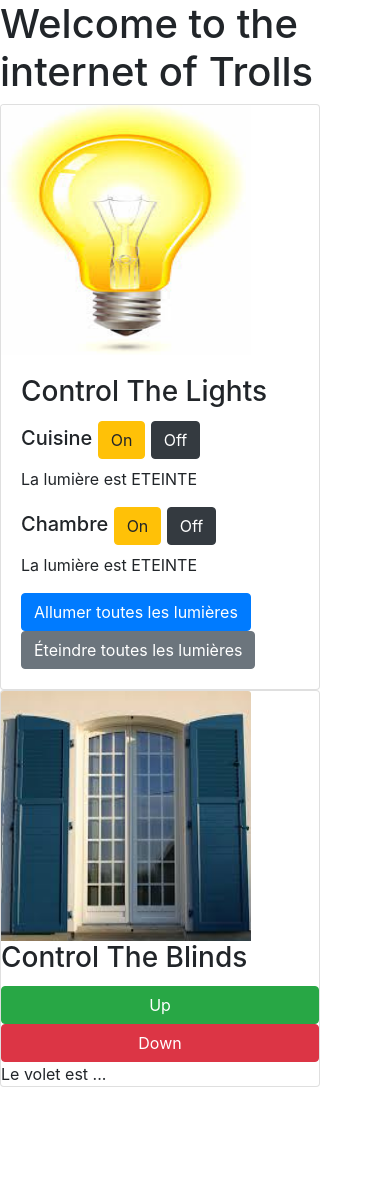
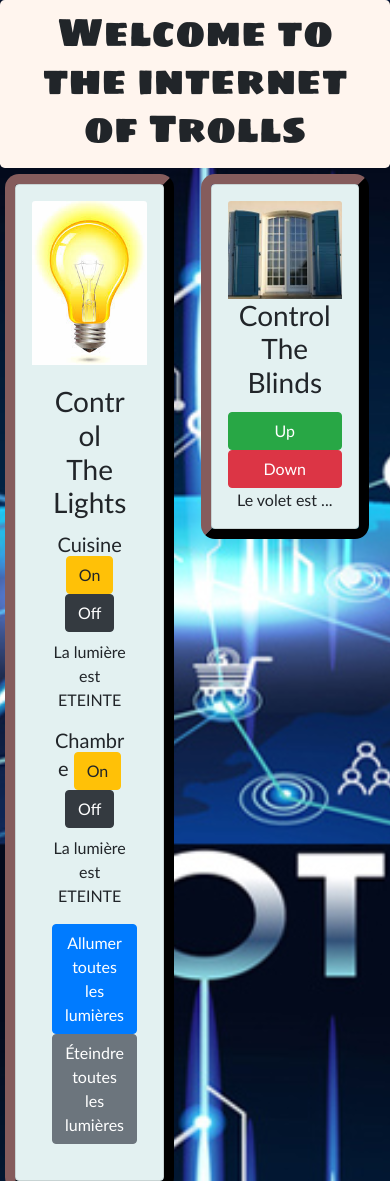
Before and after one commit to mgabelle/interfaceIot, a Flask app: page / in a window 390 px wide. Before the commit the page ends 1087 px from the top, so only its background shows below. Run offline with Flask 2, Linux system fonts and the light colour scheme; some libraries are stand-ins or nearby versions.

Commit message:
new html & css

```diff
--- a/templates/home.html
+++ b/templates/home.html
@@ -6,14 +6,62 @@
         <!-- BOOTSTRAP CSS -->
         <script src="static/script.js"></script>
         <link rel="stylesheet" href="https://stackpath.bootstrapcdn.com/bootstrap/4.4.1/css/bootstrap.min.css" integrity="sha384-Vkoo8x4CGsO3+Hhxv8T/Q5PaXtkKtu6ug5TOeNV6gBiFeWPGFN9MuhOf23Q9Ifjh" crossorigin="anonymous">
+        <link href="https://fonts.googleapis.com/css?family=Sigmar+One&display=swap" rel="stylesheet">
+        <style>
+            /* img {
+                margin: a;
+                align-self: auto;
+                width:150px;
+                height:400px;
+            } */
+
+
+
+            body {
+                font-family: "Trebuchet MS", Helvetica, sans-serif;
+                background-image:url('static/iot.jpg');
+                background-repeat: no-repeat;
+                background-size: cover;
+                background-attachment: fixed;
+            }
+
+            .jumbotron {
+                /* margin: 0px 100px 10px; */
+                margin-bottom: 1em;
+                padding-top: 0.5em;
+                padding-bottom: 0.5em;
+                font-family: 'Sigmar One', cursive;
+                background-color:seashell
+            }
+
+            .card {
+                width: 90%;
+                /* border: 5px solid black; */
+                padding: 1em;
+                align-content: center;
+                text-align: center;
+                /* outline-style: outset; */
+                outline: outset 10px rgb(49, 34, 34);
+                background-color:rgb(227, 241, 241);
+            }
+
+            /* .card * {
+                padding: 1em;
+            } */
+
+
+        </style>
     </head>
     <body>
-        <h1>Welcome to the internet of Trolls</h1>
+        <div class="jumbotron">
+            <h1 style="text-align: center;">Welcome to the internet of Trolls </h1>
+        </div>
         <!-- Light Control -->
+        <div class="container">
             <div class="row">
-            <div class="col-sm-6">
-                <div id="light" class='card'  style="width: 20rem;">
-                    <img src="static/bulb.jpeg" style="width:250px;height:250px;" class="card-img-top">
+                <div class="col">
+                    <div id="light" class='card'>
+                        <img src="static/bulb.jpeg" class="card-img-top">
                         <div class="card-body">
                             <h3 class="card-title">Control The Lights</h3>
                             <!-- Light 1 -->
@@ -35,9 +83,9 @@
                     </div>
                 </div>
 
-            <div class="col-sm-6">
-                <div id="blind" class='card' style="width: 20rem;">
-                    <img src="static/blind.jpeg" style="width: 250px;height: 250px;" class="card-img-top">
+                <div class="col">
+                    <div id="blind" class='card'>
+                        <img src="static/blind.jpeg" class="card-img-top">
                         <h3 class="card-title">Control The Blinds</h3>
                         <button type="button" class="btn btn-success" onclick="blindUp()">Up</button>
                         <button type="button" class="btn btn-danger" onclick="blindDown()">Down</button>
@@ -45,6 +93,8 @@
                     </div>
                 </div>
             </div>
+        </div>
+
 
         <!-- BOOTSTRAP JS -->
         <script src="https://code.jquery.com/jquery-3.4.1.slim.min.js" integrity="sha384-J6qa4849blE2+poT4WnyKhv5vZF5SrPo0iEjwBvKU7imGFAV0wwj1yYfoRSJoZ+n" crossorigin="anonymous"></script>
```
Also changed, not shown: static/iot.jpg (added). Lines whose indentation alone changed are shown as unchanged.
